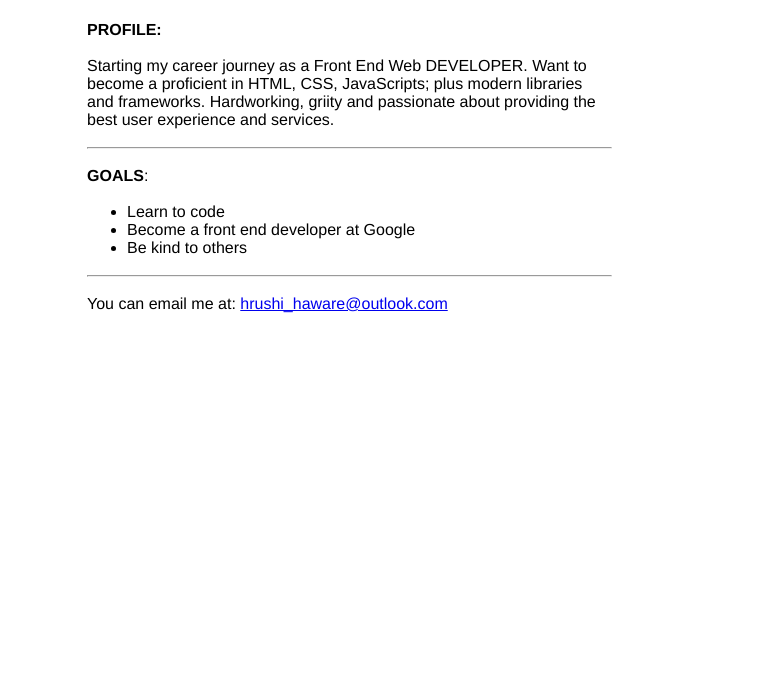
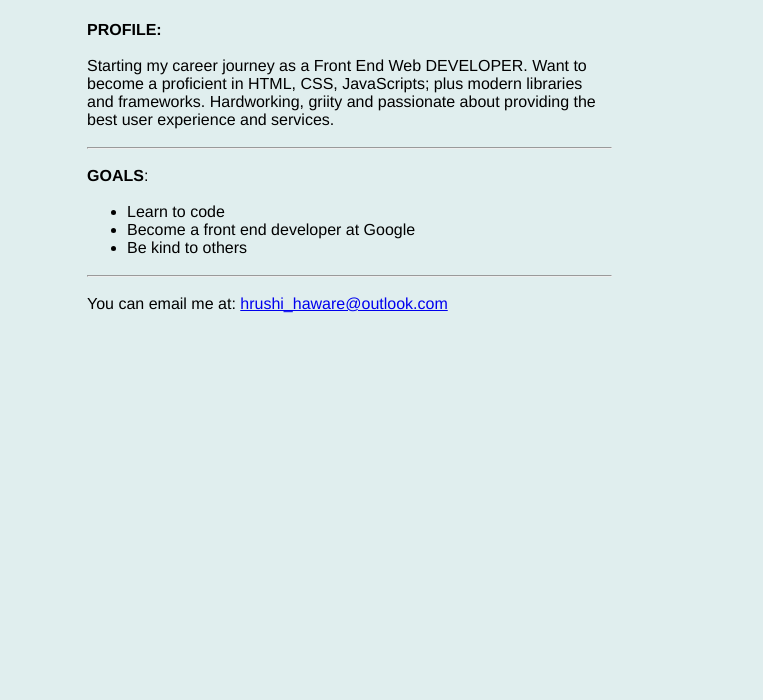
Before and after one commit to BEEOP127/personal-portfolio-page, a plain HTML site: page index.html in a window 1280 px wide. Shown: the part 100-800 px from the top of the page, without its empty margins (258-1021 px from the left). Drawn offline with Linux system fonts and the light colour scheme.

Commit message:
Add files via upload

```diff
--- a/style.css
+++ b/style.css
@@ -8,13 +8,13 @@
 body
   {
       min-width: 500px;
-      background-color: white;
+      background-color: rgba(224, 238, 238, 1);
 
   }
 
   .profileBody
   {
-    background-color: white;
+    background-color: rgba(224, 238, 238, 1);
     min-width: 500px;
     display: inline-block;
     margin-top: 6px;
```
